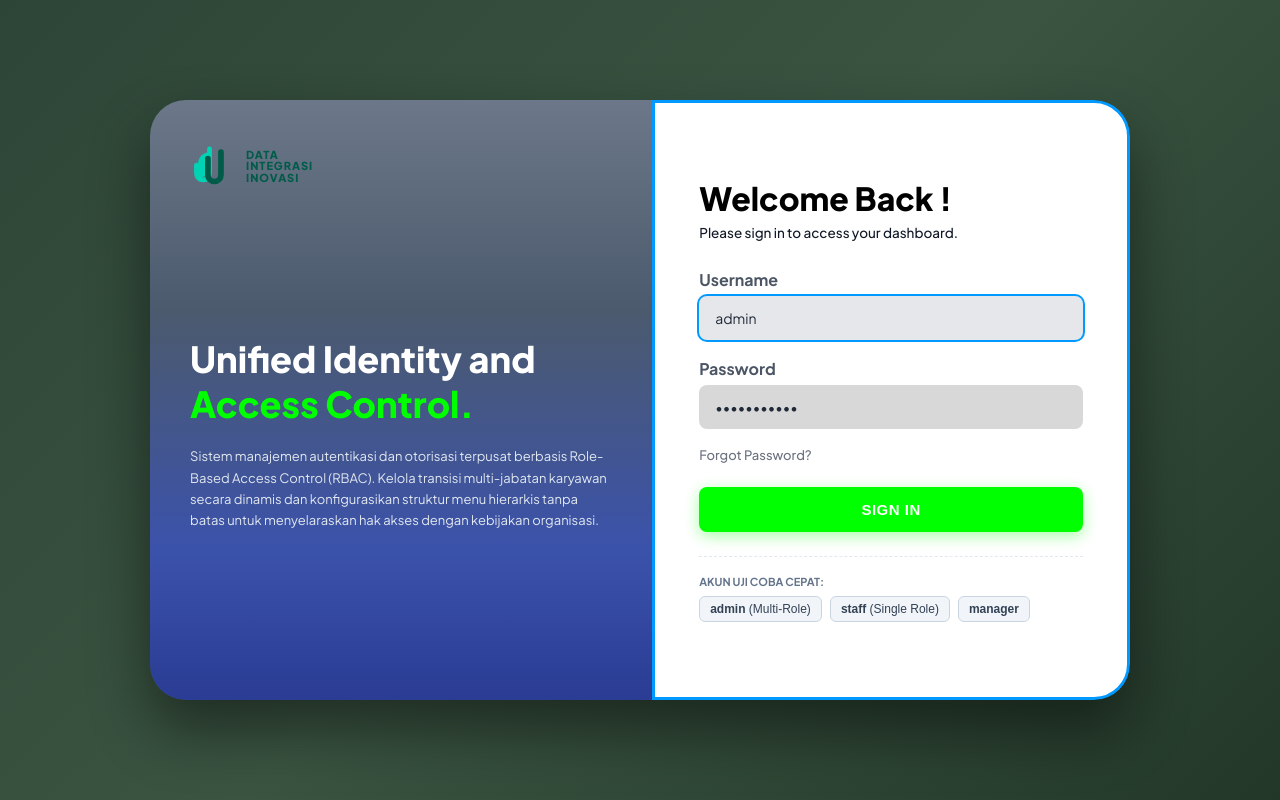
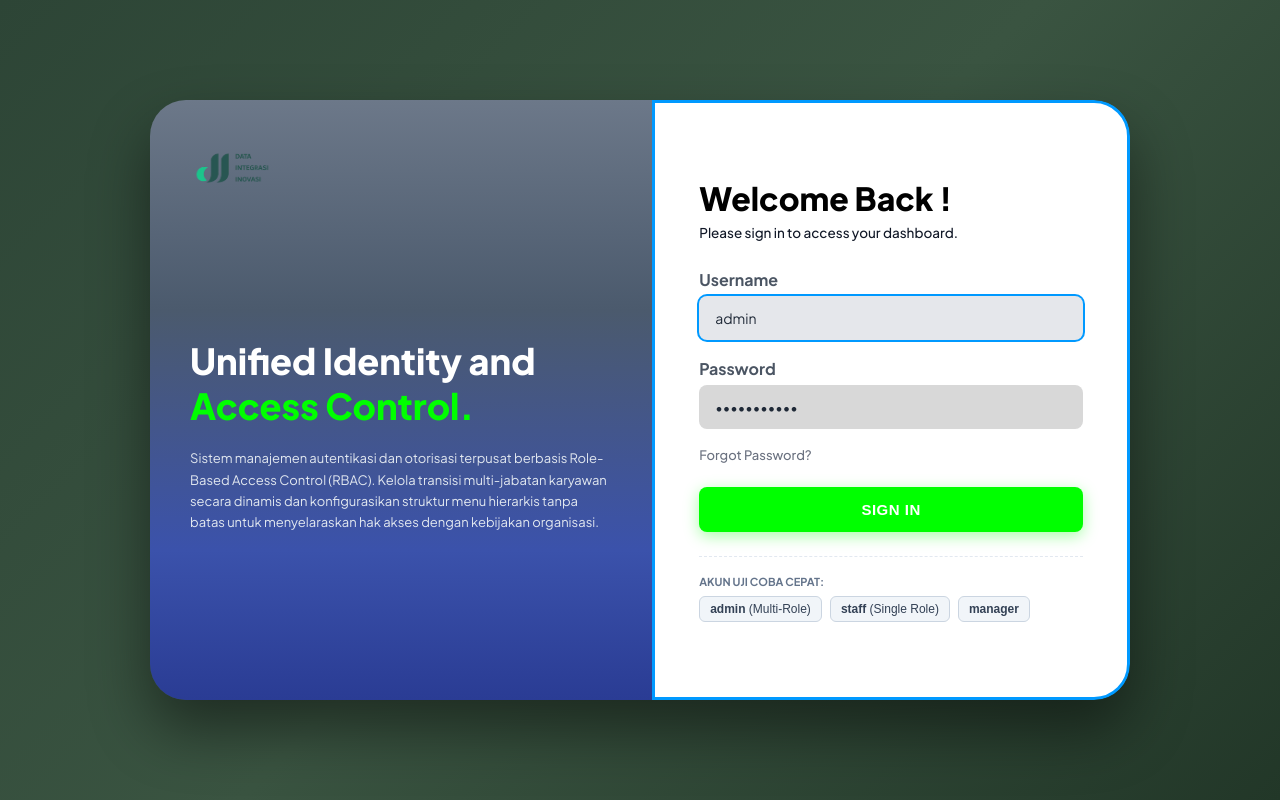
Before and after one commit to ardyansyahp/dataintegrasi, a React app in the folder frontend/: page / in a window 1280 px wide. Built offline with nearby package versions, Linux system fonts and the light colour scheme; the HTML template or start-up script is replaced by a standard one.

Commit message:
feat: use logo.png image in Logo component

```diff
--- a/frontend/src/components/Logo.jsx
+++ b/frontend/src/components/Logo.jsx
@@ -1,46 +1,21 @@
 import React from 'react';
+import logoImg from '../assets/logo.png';
 
-export default function Logo({ size = 'medium', dark = false }) {
+export default function Logo({ size = 'medium', className = '' }) {
   const isSmall = size === 'small';
 
   return (
-    <div className={`logo-container ${isSmall ? 'logo-sm' : ''}`}>
-      {/* SVG Icon 'dI' */}
-      <svg
-        width={isSmall ? '32' : '44'}
-        height={isSmall ? '32' : '44'}
-        viewBox="0 0 54 54"
-        fill="none"
-        xmlns="http://www.w3.org/2000/svg"
-        className="logo-mark"
-      >
-        {/* Left cyan swoosh */}
-        <path
-          d="M10 24C10 16.268 16.268 10 24 10V28C24 35.732 17.732 42 10 42H8C8 32.059 10 24 10 24Z"
-          fill="#00D2B4"
-        />
-        {/* Left vertical bar */}
-        <path
-          d="M24 6V36C24 40.418 20.418 44 16 44C11.582 44 8 40.418 8 36V26"
-          stroke="#00D2B4"
-          strokeWidth="6"
-          strokeLinecap="round"
-        />
-        {/* Right green vertical bar */}
-        <path
-          d="M38 10V38C38 42.418 34.418 46 30 46C25.582 46 22 42.418 22 38V18"
-          stroke="#005B48"
-          strokeWidth="7"
-          strokeLinecap="round"
-        />
-      </svg>
-
-      {/* Brand Text */}
-      <div className={`logo-text ${dark ? 'text-white' : ''}`}>
-        <span className="brand-line">DATA</span>
-        <span className="brand-line">INTEGRASI</span>
-        <span className="brand-line">INOVASI</span>
-      </div>
+    <div className={`logo-img-wrapper ${className}`}>
+      <img
+        src={logoImg}
+        alt="Data Integrasi Inovasi Logo"
+        style={{
+          height: isSmall ? '36px' : '48px',
+          width: 'auto',
+          objectFit: 'contain',
+          display: 'block',
+        }}
+      />
     </div>
   );
 }
```
Also changed, not shown: frontend/src/assets/logo.png (added).
